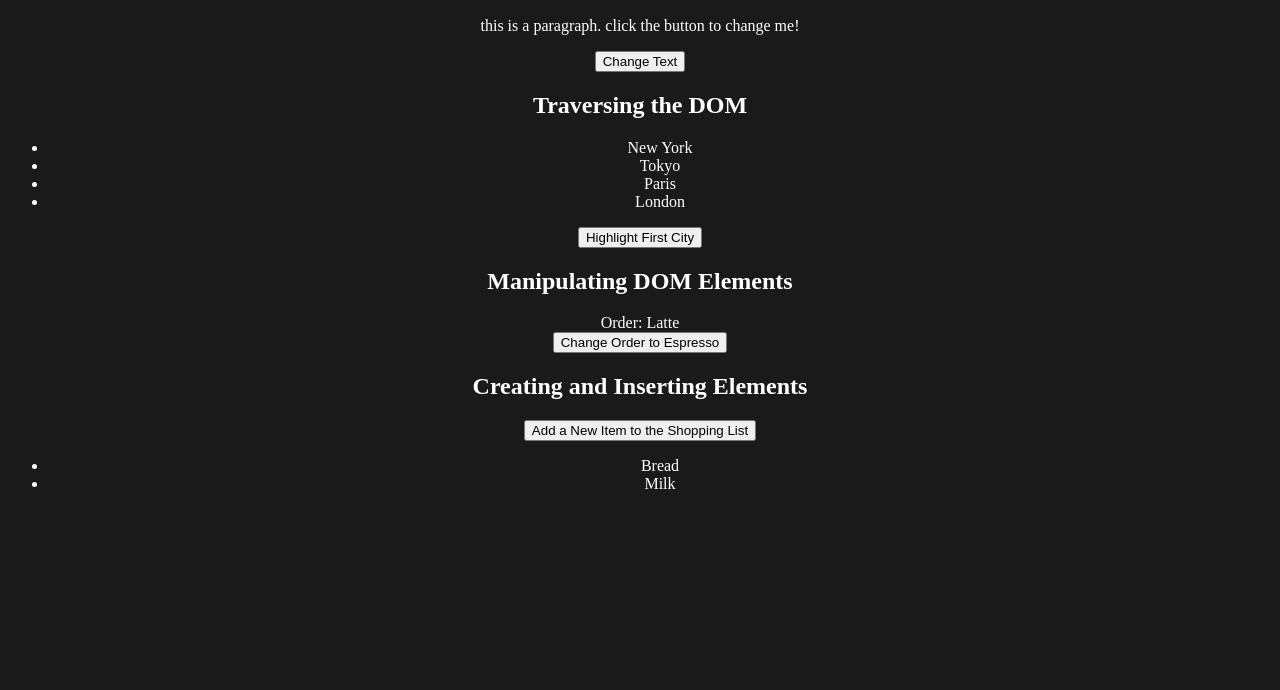
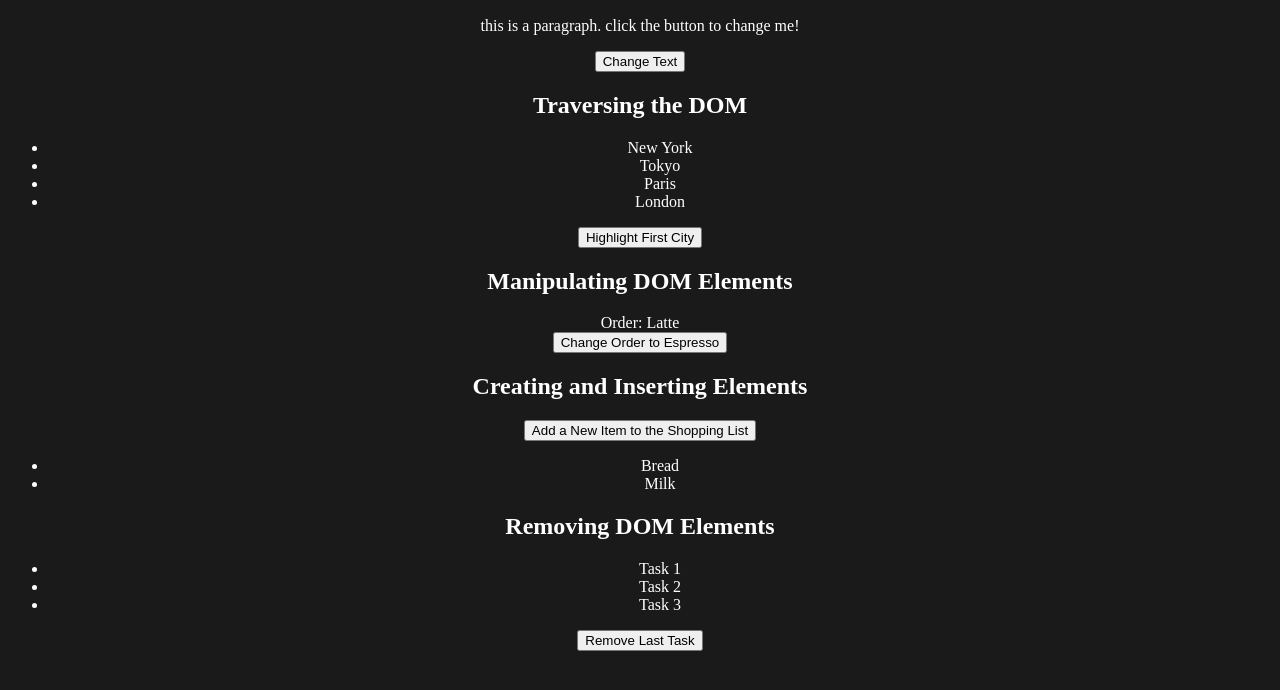
Before and after one commit to ArYn27/htmlcss, a plain HTML site: page JS/DOM/dom.html in a window 1280 px wide. Shown: the part 110-800 px from the top of the page. Drawn offline with Linux system fonts and the light colour scheme.

Commit message:
modified:   JS/DOM/dom.html 	modified:   JS/DOM/script.js

```diff
--- a/JS/DOM/dom.html
+++ b/JS/DOM/dom.html
@@ -55,6 +55,16 @@
       </ul>
     </section>
 
+    <section id="example-5">
+      <h2>Removing DOM Elements</h2>
+      <ul id="taskList">
+        <li>Task 1</li>
+        <li>Task 2</li>
+        <li>Task 3</li>
+      </ul>
+      <button id="removeLastTask">Remove Last Task</button>
+    </section>
+
     <script src="./script.js"></script>
 
 
--- a/JS/DOM/script.js
+++ b/JS/DOM/script.js
@@ -54,3 +54,9 @@
 
         document.getElementById("shoppingList").appendChild(newItem)
     })
+
+    //example 5
+    document.getElementById("removeLastTask").addEventListener('click' , function(){
+        let taskList= document.getElementById("taskList")
+        taskList.lastElementChild.remove();
+    })
```
